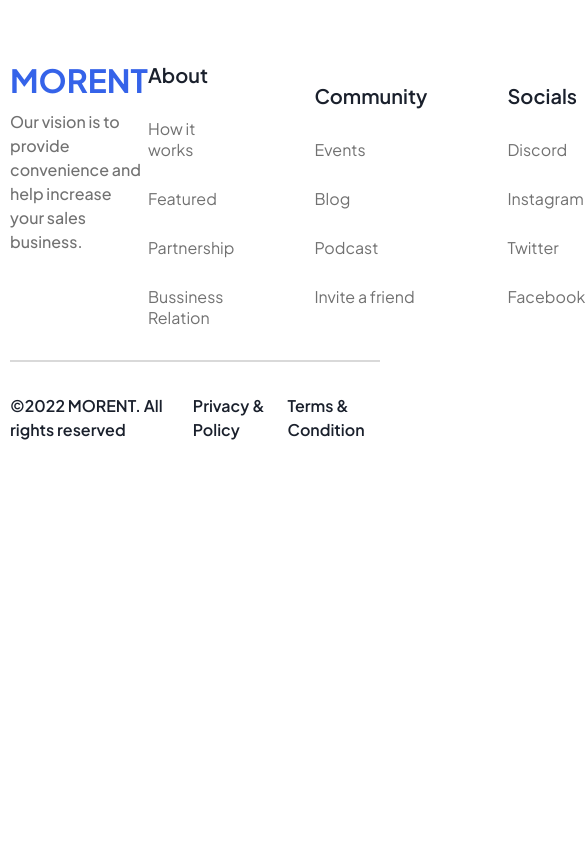
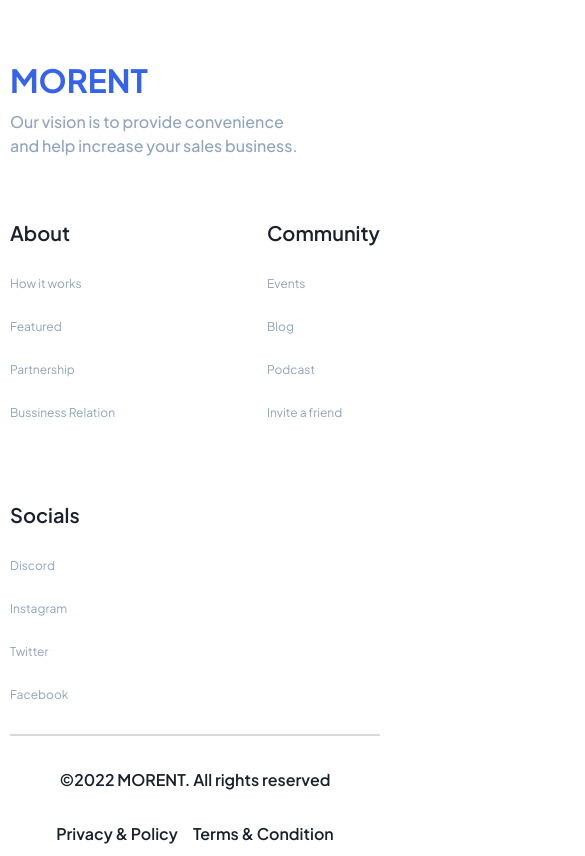
Before and after one commit to ozcsert/Morent, a Next.js app: page / in a window 390 px wide. Shown: the whole page, 585 px wide, since content can reach past the window. Built offline with nearby package versions, Linux system fonts and the light colour scheme.

Commit message:
[SE-18] - responsive özellikler eklendi

```diff
--- a/src/components/Footer/styles.scss
+++ b/src/components/Footer/styles.scss
@@ -77,3 +77,26 @@ a {
   line-height: 24px;
   font-weight: 500;
 }
+@media screen and (max-width: 803px) {
+  .footer {
+    flex-direction: column;
+    gap: 50px;
+  }
+  a,
+  .logo p {
+    color: #90a3bf;
+  }
+  .footer-menu {
+    flex-wrap: wrap;
+  }
+}
+@media screen and (max-width: 600px) {
+  .footer-bottom {
+    flex-direction: column;
+    gap: 30px;
+    flex-wrap: wrap-reverse;
+  }
+  a {
+    font-size: 12px;
+  }
+}
```
